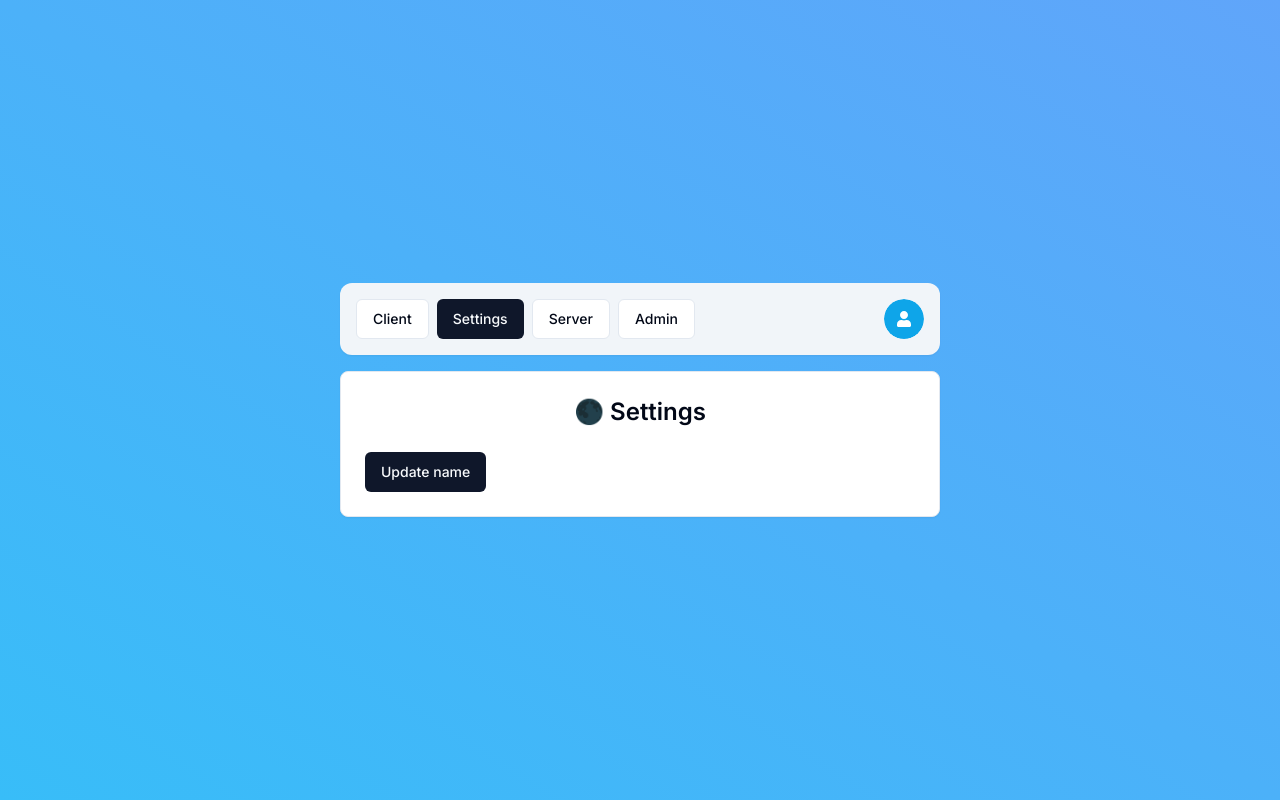
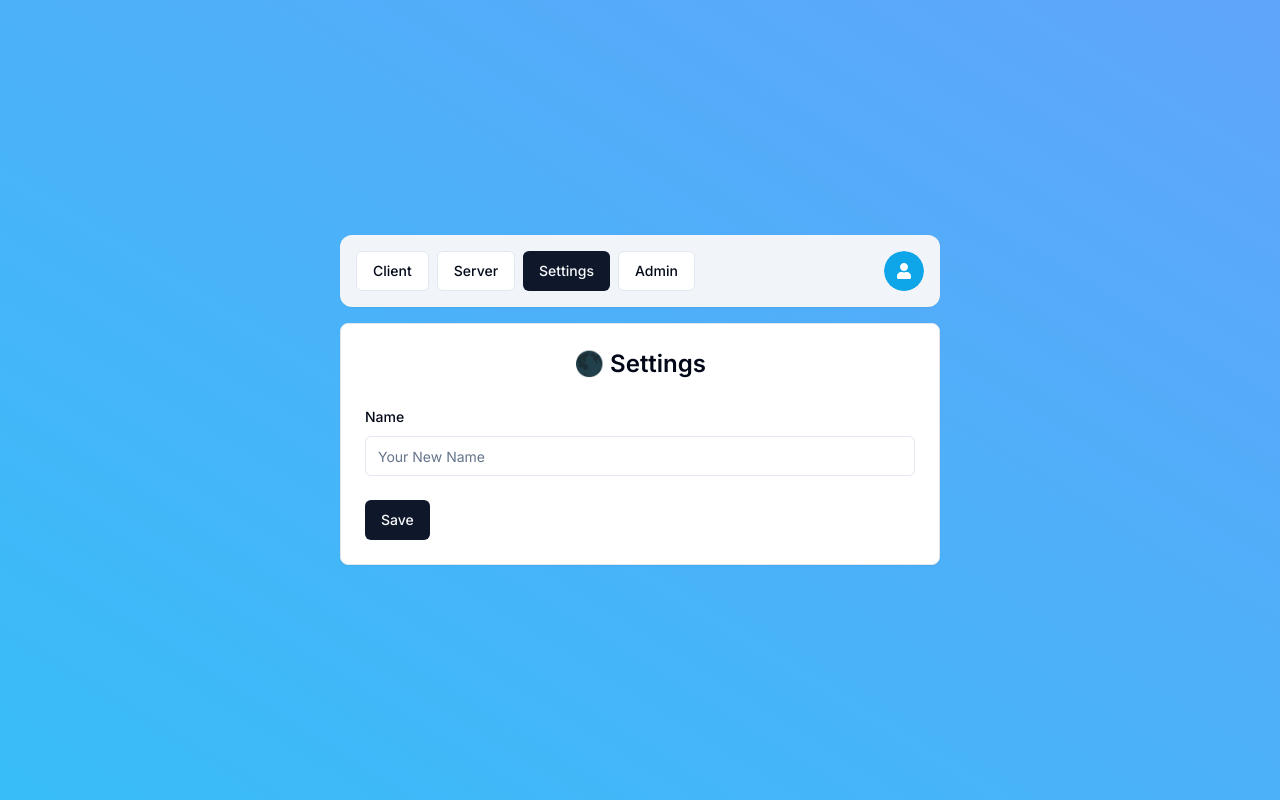
Before and after one commit to laoskey/auth-kit, a Next.js app: page /setting in a window 1280 px wide. Built offline with nearby package versions, Linux system fonts and the light colour scheme; no server answers.

Commit message:
implement the seeting form to uodate user-name on setting page

```diff
--- a/app/(protected)/_components/NavBar.tsx
+++ b/app/(protected)/_components/NavBar.tsx
@@ -17,18 +17,18 @@ export function NavBar() {
           variant={pathName === "/client" ? "default" : "outline"}
         >
           <Link href={"/client"}>Client</Link>
+        </Button>{" "}
+        <Button
+          asChild
+          variant={pathName === "/server" ? "default" : "outline"}
+        >
+          <Link href={"/server"}>Server</Link>
         </Button>
         <Button
           asChild
           variant={pathName === "/setting" ? "default" : "outline"}
         >
           <Link href={"/setting"}>Settings</Link>
-        </Button>
-        <Button
-          asChild
-          variant={pathName === "/server" ? "default" : "outline"}
-        >
-          <Link href={"/server"}>Server</Link>
         </Button>
         <Button
           asChild
--- a/app/(protected)/setting/page.tsx
+++ b/app/(protected)/setting/page.tsx
@@ -1,5 +1,5 @@
 "use client";
-import { useTransition } from "react";
+import { useState, useTransition } from "react";
 import { useSession } from "next-auth/react";
 import { toast } from "sonner";
 import * as z from "zod";
@@ -8,18 +8,46 @@ import { useForm } from "react-hook-form";
 import { settings } from "@/actions/settings";
 import { Button } from "@/components/ui/button";
 import { Card, CardContent, CardHeader } from "@/components/ui/card";
+import { SettingSchema } from "@/schemas";
+import {
+  Form,
+  FormControl,
+  FormField,
+  FormItem,
+  FormLabel,
+} from "@/components/ui/form";
+import { Input } from "@/components/ui/input";
+import { useCurrentUser } from "@/hooks/use-current-user";
+import { FormError } from "@/components/FormError";
+import { FormSuccess } from "@/components/FormSuccess";
 
 export default function SettingPage() {
+  const user = useCurrentUser();
+  const [error, setError] = useState<string | undefined>();
+  const [success, setSuccess] = useState<string | undefined>();
   const [isPending, startTransition] = useTransition();
   const { update } = useSession();
-  const onClick = () => {
+
+  const form = useForm<z.infer<typeof SettingSchema>>({
+    resolver: zodResolver(SettingSchema),
+    defaultValues: { name: user?.name || undefined },
+  });
+
+  const onSubmit = (values: z.infer<typeof SettingSchema>) => {
     startTransition(() => {
-      settings({
-        name: "Something deffirent",
-      })
-        .then(() => update())
+      settings(values)
+        .then((data) => {
+          if (data.error) {
+            setError(data.error);
+          }
+          if (data.success) {
+            update();
+            setSuccess(data.success);
+          }
+        })
         .catch((error) => {
           toast.error(error);
+          setError("Something went wrong!");
         });
     });
   };
@@ -31,12 +59,40 @@ export default function SettingPage() {
         </p>
       </CardHeader>
       <CardContent>
-        <Button
-          disabled={isPending}
-          onClick={onClick}
-        >
-          Update name
-        </Button>
+        <Form {...form}>
+          <form
+            className='space-y-6'
+            onSubmit={form.handleSubmit(onSubmit)}
+          >
+            {" "}
+            <div className='space-y-4'>
+              <FormField
+                control={form.control}
+                name='name'
+                render={({ field }) => (
+                  <FormItem>
+                    <FormLabel>Name</FormLabel>
+                    <FormControl>
+                      <Input
+                        {...field}
+                        placeholder='Your New Name'
+                        disabled={isPending}
+                      />
+                    </FormControl>
+                  </FormItem>
+                )}
+              />
+            </div>
+            {error && <FormError message={error} />}
+            {success && <FormSuccess message={success} />}
+            <Button
+              type='submit'
+              disabled={isPending}
+            >
+              Save
+            </Button>
+          </form>
+        </Form>
       </CardContent>
     </Card>
   );
--- /dev/null
+++ b/components/ui/switch.tsx
@@ -0,0 +1,29 @@
+"use client"
+
+import * as React from "react"
+import * as SwitchPrimitives from "@radix-ui/react-switch"
+
+import { cn } from "@/lib/utils"
+
+const Switch = React.forwardRef<
+  React.ElementRef<typeof SwitchPrimitives.Root>,
+  React.ComponentPropsWithoutRef<typeof SwitchPrimitives.Root>
+>(({ className, ...props }, ref) => (
+  <SwitchPrimitives.Root
+    className={cn(
+      "peer inline-flex h-6 w-11 shrink-0 cursor-pointer items-center rounded-full border-2 border-transparent transition-colors focus-visible:outline-none focus-visible:ring-2 focus-visible:ring-ring focus-visible:ring-offset-2 focus-visible:ring-offset-background disabled:cursor-not-allowed disabled:opacity-50 data-[state=checked]:bg-primary data-[state=unchecked]:bg-input",
+      className
+    )}
+    {...props}
+    ref={ref}
+  >
+    <SwitchPrimitives.Thumb
+      className={cn(
+        "pointer-events-none block h-5 w-5 rounded-full bg-background shadow-lg ring-0 transition-transform data-[state=checked]:translate-x-5 data-[state=unchecked]:translate-x-0"
+      )}
+    />
+  </SwitchPrimitives.Root>
+))
+Switch.displayName = SwitchPrimitives.Root.displayName
+
+export { Switch }
--- a/package.json
+++ b/package.json
@@ -17,6 +17,7 @@
     "@radix-ui/react-icons": "^1.3.0",
     "@radix-ui/react-label": "^2.1.0",
     "@radix-ui/react-slot": "^1.1.0",
+    "@radix-ui/react-switch": "^1.1.1",
     "bcrypt": "^5.1.1",
     "bcryptjs": "^2.4.3",
     "class-variance-authority": "^0.7.0",
```
Also changed, not shown: 1 other file (tests, documents, lock files or other folders).
